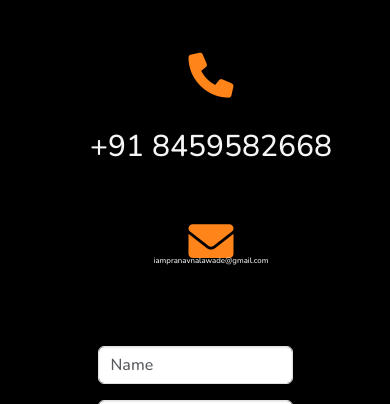
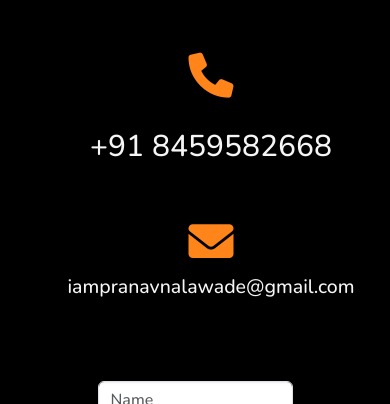
Before and after one commit to PlanetDestroyyer/Personal-Website, a Flask app: page / in a window 390 px wide; the page is wider, and only the part inside the window is pictured. Shown: the part 6096-6500 px from the top of that part. Run offline with Flask 3, Linux system fonts and the light colour scheme; some libraries are stand-ins or nearby versions; some web fonts are replaced.

Commit message:
Update style.css

```diff
--- a/static/css/style.css
+++ b/static/css/style.css
@@ -300,6 +300,6 @@ footer p a:hover {
     }
 
     .email-text {
-        font-size : 2vw;
+        font-size : 5vw;
     }
 }
```
